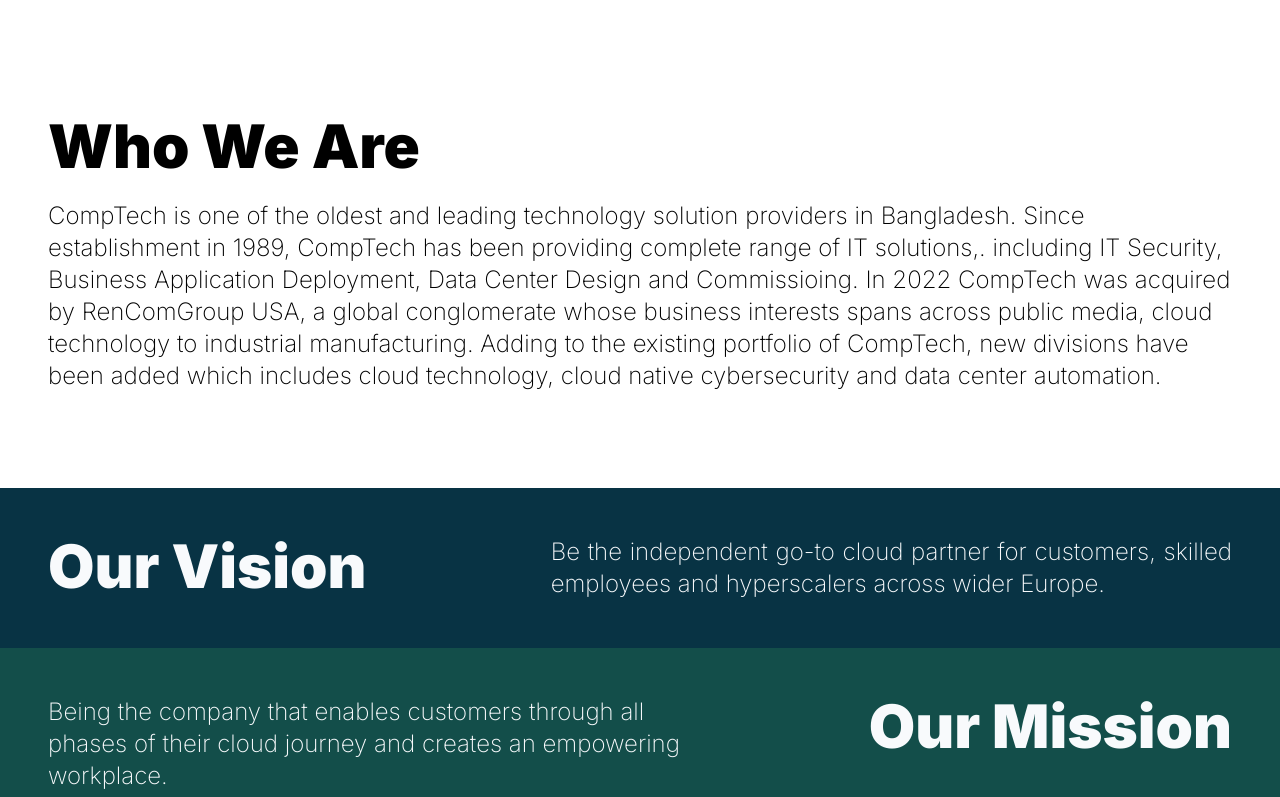
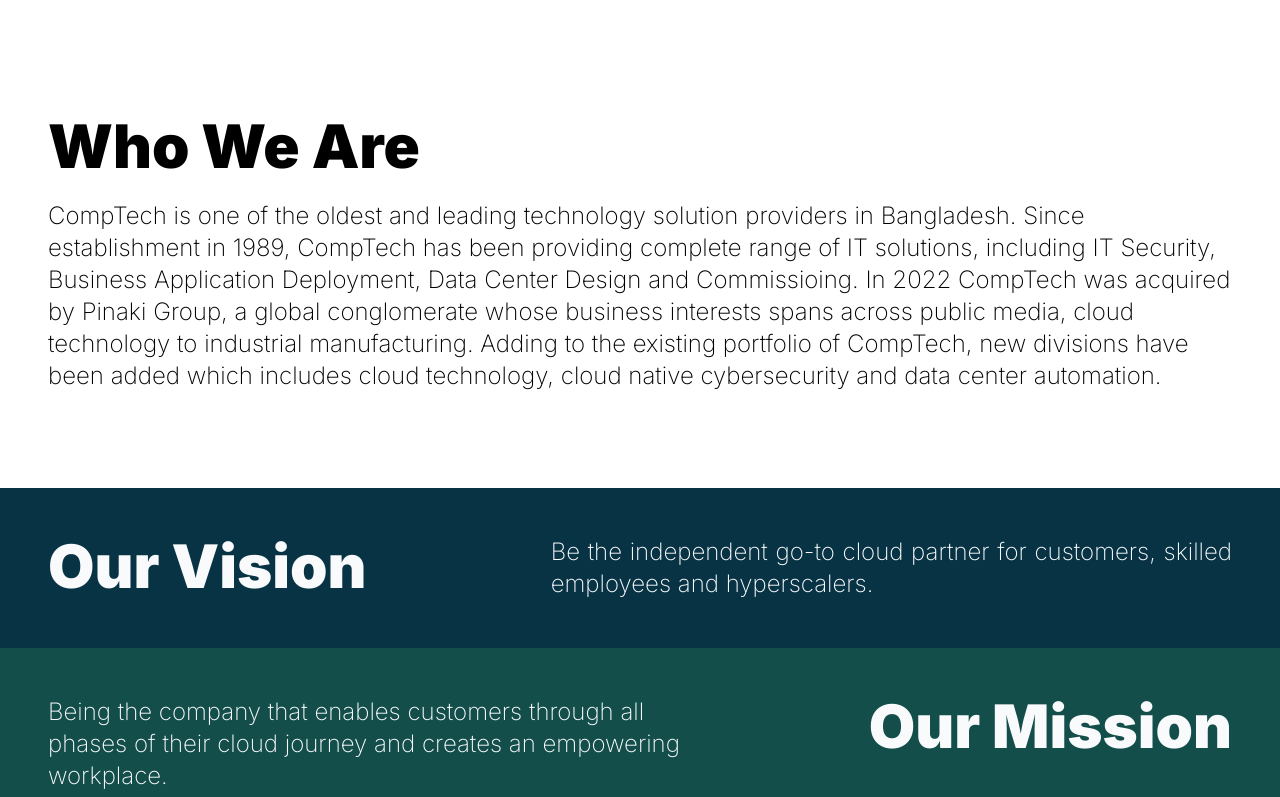
Before and after one commit to zeshaq/comptech-website-2024, a Next.js app: page /about_us in a window 1280 px wide. Shown: the part 580-1377 px from the top of the page. Built offline with nearby package versions, Linux system fonts and the light colour scheme.

Commit message:
commit 12

```diff
--- a/app/about_us/page.tsx
+++ b/app/about_us/page.tsx
@@ -35,9 +35,12 @@
 Who We Are
             </h1>
             <p className=" text-left font-extralight text-2xl pb-12 ">
-            CompTech is one of the oldest and leading technology solution providers in Bangladesh. Since establishment in 1989, CompTech has been providing complete range of IT solutions,. including IT Security, Business Application Deployment, Data Center Design and Commissioing.
+            CompTech is one of the oldest and leading technology solution providers in Bangladesh.
+             Since establishment in 1989, CompTech has been providing complete range of IT solutions,
+             including IT Security, Business Application Deployment, Data Center Design and Commissioing.
 
-In 2022 CompTech was acquired by RenComGroup USA, a global conglomerate whose business interests spans across public media, cloud technology to industrial manufacturing.
+In 2022 CompTech was acquired by Pinaki Group, a global conglomerate whose business interests spans across public media,
+ cloud technology to industrial manufacturing.
 
 Adding to the existing portfolio of CompTech, new divisions have been added which includes cloud technology, cloud native cybersecurity and data center automation.     </p>
         </div>
@@ -51,7 +54,7 @@
 
             <div className="basis-7/12  text-justify font-extralight text-2xl">
             Be the independent go-to cloud partner for customers,
-            skilled employees and hyperscalers across wider Europe.
+            skilled employees and hyperscalers.
             </div>
  </div>
 
@@ -102,7 +105,8 @@
         <h1 className="text-2xl font-black">Be Collaborative
 </h1>
         <p className="text-2xl  font-extralight">
-        Contribute to teamwork without borders. Share information and knowledge. Listen to other perspectives and help each other achieve results.
+        Contribute to teamwork without borders. Share information and knowledge.
+         Listen to other perspectives and help each other achieve results.
         </p>
     </div>
 
```
